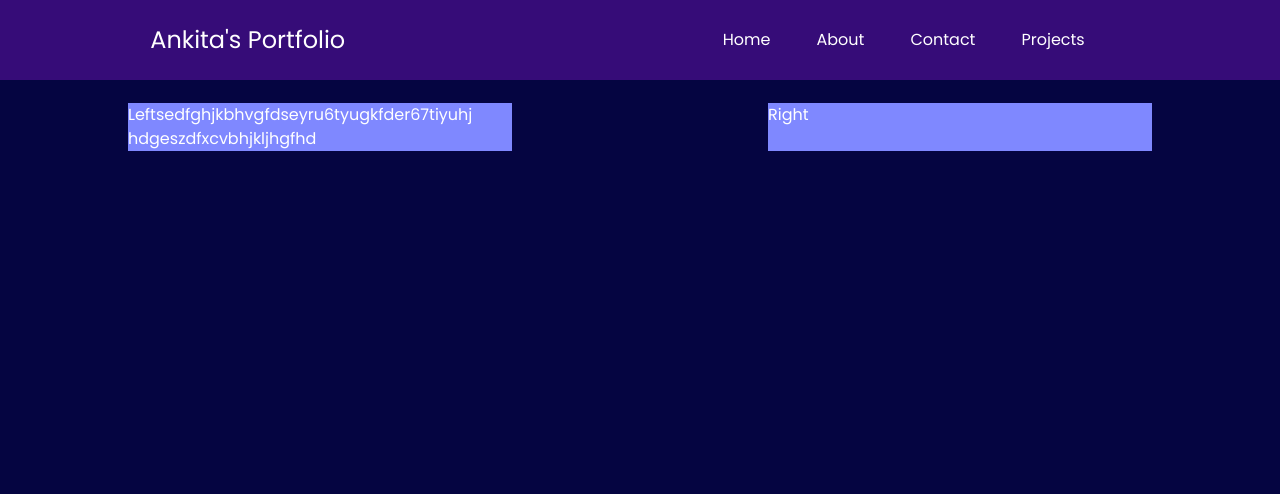
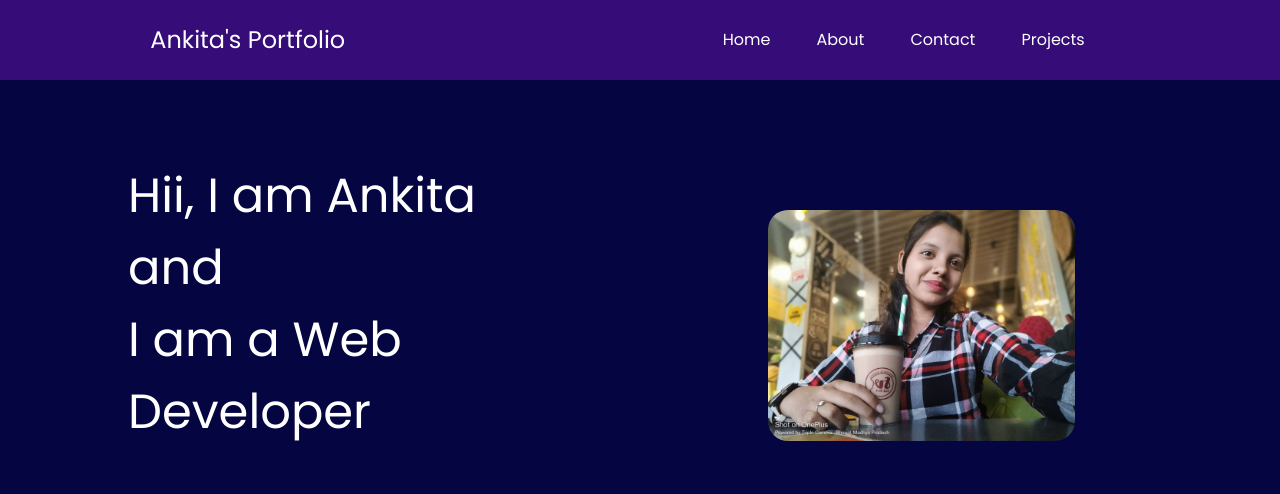
Before and after one commit to ankitapawar0608/My_Portfolio, a plain HTML site: page index.html in a window 1280 px wide. Drawn offline with nearby package versions, Linux system fonts and the light colour scheme.

Commit message:
image added

```diff
--- a/index.html
+++ b/index.html
@@ -29,13 +29,13 @@
 
     <section class="firstSection">
       <div class="leftSection">
-        Leftsedfghjkbhvgfdseyru6tyugkfder67tiyuhj
+       Hii, I am Ankita and
         <div>
-          hdgeszdfxcvbhjkljhgfhd
+          I am a Web Developer
         </div>
       </div>
       <div class="rightSection">
-Right
+           <img src="Ankita.jpeg" alt="">
       </div>
 
     </section>
--- a/style.css
+++ b/style.css
@@ -30,16 +30,18 @@ nav ul li{
 .firstSection{
     display: flex;
     justify-content: space-around;
-
-    margin: 23px 0;
+    margin: 80px 0;
 }
-.firstSection div{
+.firstSection > div{
     width: 30%;
 }
 .leftSection{
-    background-color: rgb(127, 136, 255);
+
+    font-size: 3rem;
 
 }
-.rightSection{
-    background-color: rgb(127, 136, 255);
+.rightSection img{
+    width: 80%;
+    margin: 50px 0;
+    border-radius: 20px;
 }
```
Also changed, not shown: Ankita.jpeg (added).
